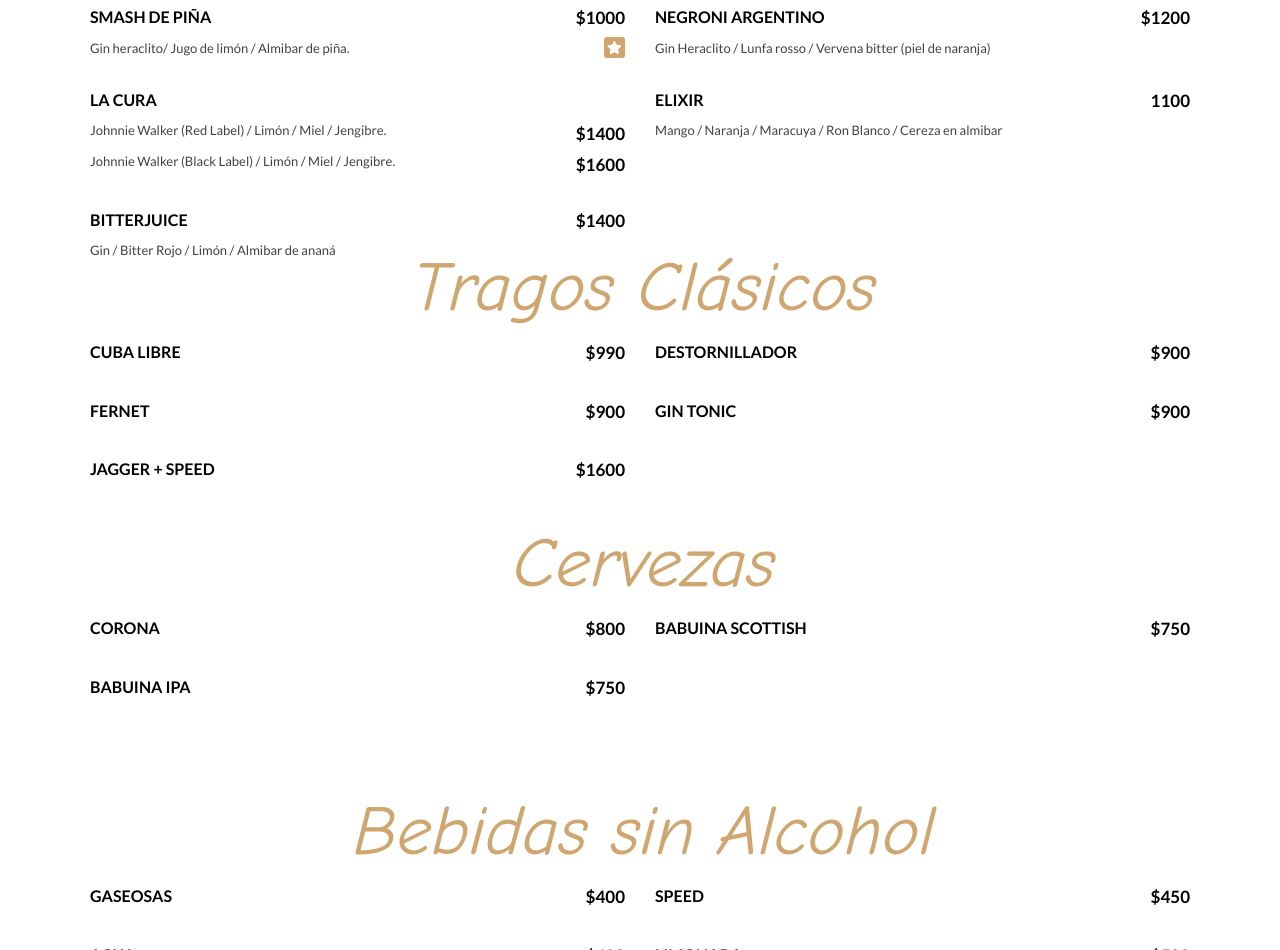
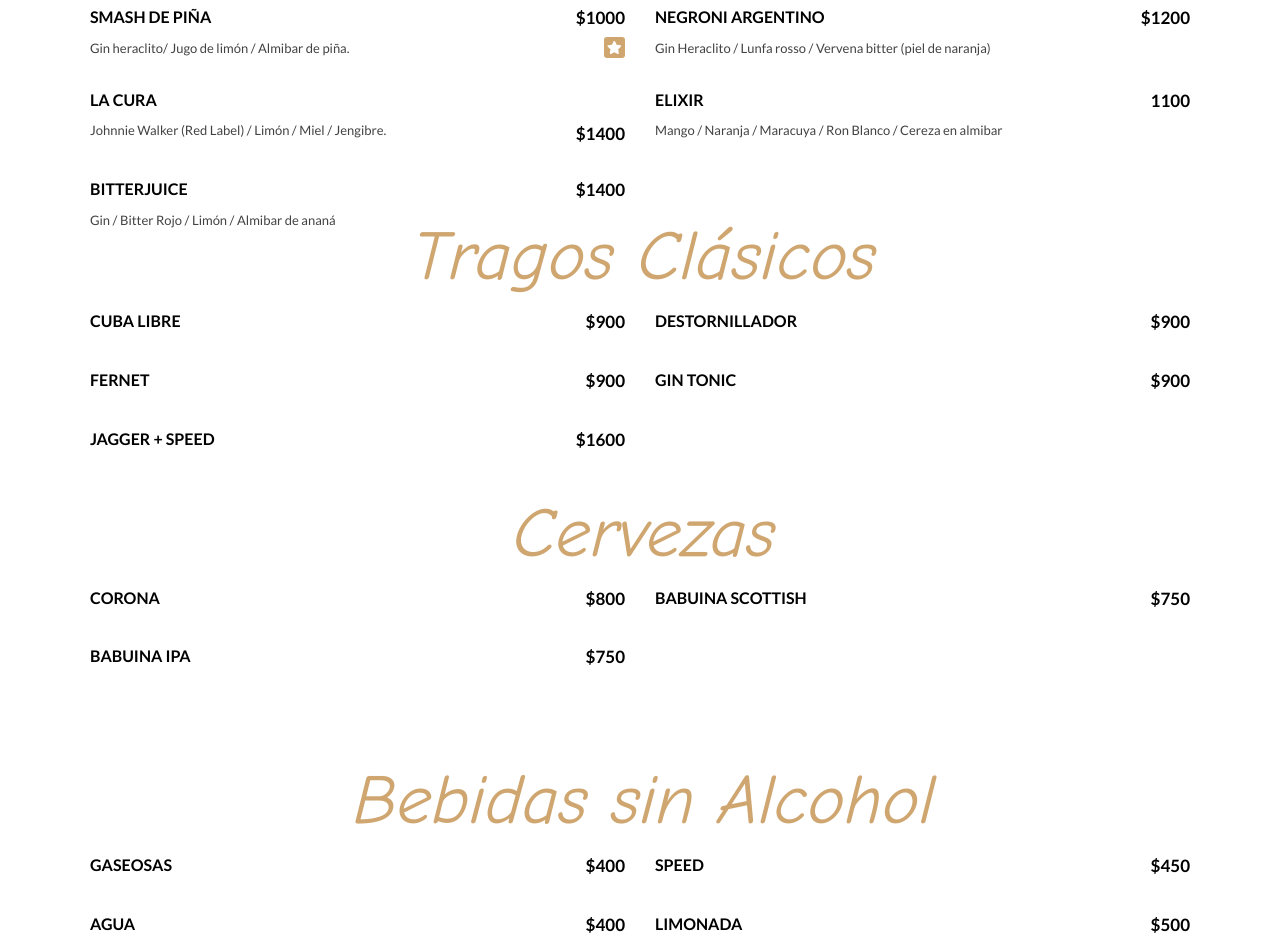
Before and after one commit to razielt10/siwabar-menu, a website: page index.html in a window 1280 px wide. Shown: the part 936-1886 px from the top of the page. Drawn offline with Linux system fonts and the light colour scheme; a web font is replaced by a local one.

Commit message:
changes 2023-01-12

```diff
--- a/index.html
+++ b/index.html
@@ -168,10 +168,6 @@
                                             <div class="post_detail menu_excerpt">Johnnie Walker (Red Label) / Limón / Miel / Jengibre.</div>
                                             <span class="price_right">$1400</span>
                                         </div>
-                                        <div class="text-price">
-                                            <div class="post_detail menu_excerpt">Johnnie Walker (Black Label) / Limón / Miel / Jengibre.</div>
-                                            <span class="price_right">$1600</span>
-                                        </div>
                                     </div>
                                 </div>
 
@@ -202,7 +198,7 @@
                                         <h5 class="menu_post">
                                             <span class="menu_title">Cuba Libre</span>
                                             <span class="menu_dots"></span>
-                                            <span class="menu_price">$990</span></h5>
+                                            <span class="menu_price">$900</span></h5>
                                     </div>
                                 </div>
                                 <div class="one_half last">
```
